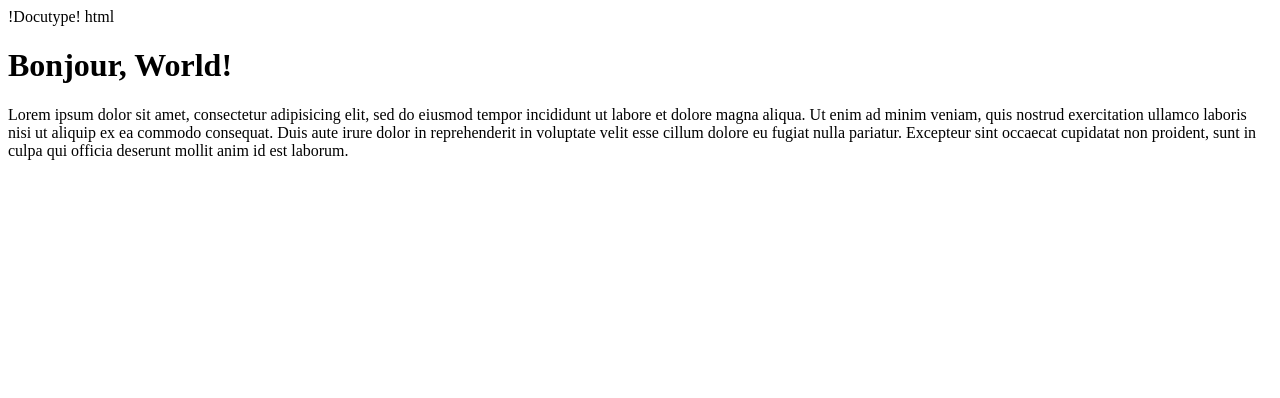
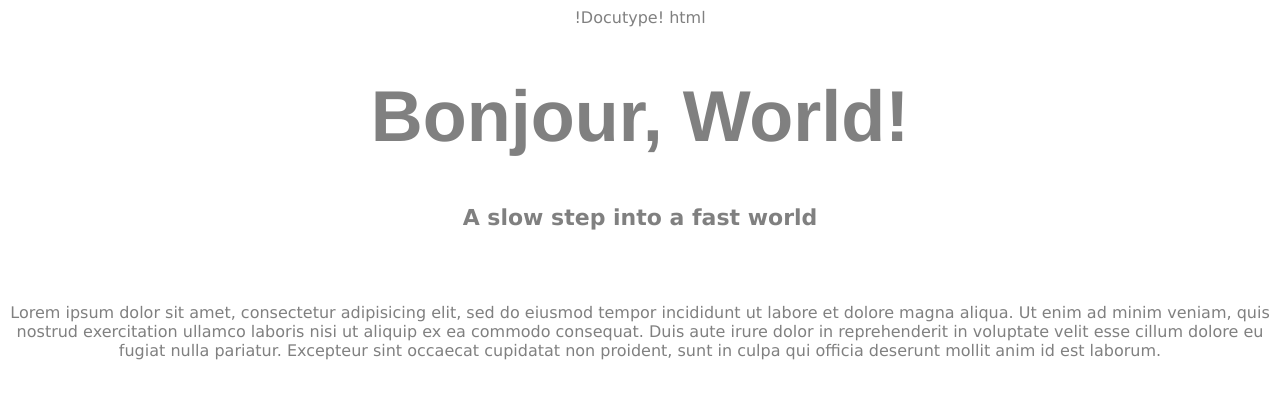
Before and after one commit to delletron/delletron.github.io, a plain HTML site: page index.html in a window 1280 px wide. Drawn offline with Linux system fonts and the light colour scheme.

Commit message:
init commit
attempt 2

```diff
--- a/index.html
+++ b/index.html
@@ -1,12 +1,46 @@
+
+!Docutype! html
+<!DOCTYPE html>
+
+<h1>Bonjour, World!</h1>
+<h2>A slow step into a fast world </h2>
 
 
-!Docutype! html
+<head>
+	<style>
+    body {
+      text-align: center;
+      background-color: white;
+      background-size: cover;
+      background-position: center;
+      color: grey;
+      font-family: "verdana", helvetica, serif;
+    }
+
+    h1 {
+    	text-align: center;
+    	font-family: "bodoni 72", helvetica;
+    	font-size: 72px;
+    	font-weight: thin;
+	}
+	h2 {
+		font-size: 22px;
+		font-family: "verdana", helvetica,;
 
 
-
-<h1>Bonjour, World!</h1>
-
-
+	}
+    	p {
+      font-size: 16px;
+    }
+    	input {
+      border: 0;
+      padding: 10px;
+      font-size: 18px;
+    }
+  </style>
+</head>
+<br>
+<br>
 
 <p>Lorem ipsum dolor sit amet, consectetur adipisicing elit, sed do eiusmod
 tempor incididunt ut labore et dolore magna aliqua. Ut enim ad minim veniam,
```
